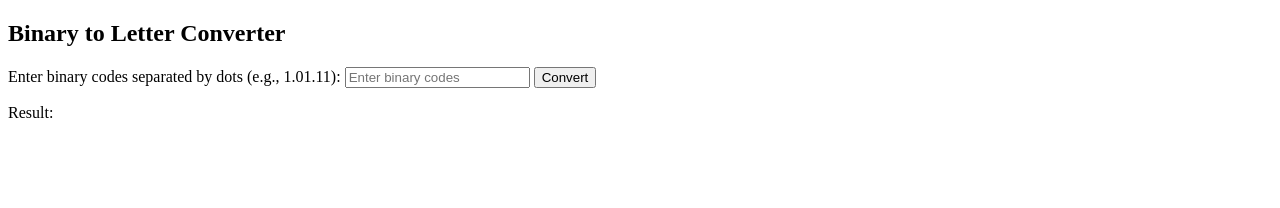
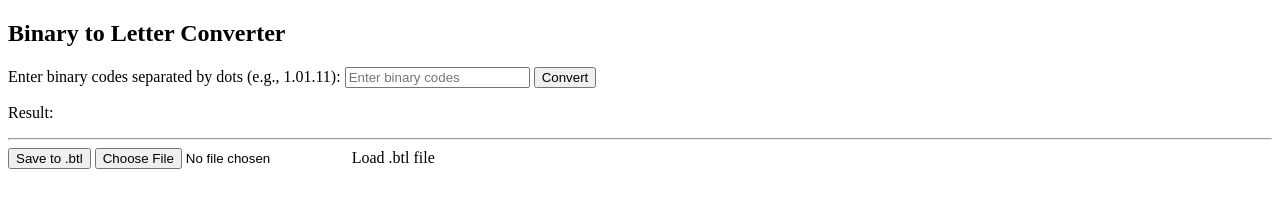
Before and after one commit to realsticklabs/binaryprog, a plain HTML site: page index.html in a window 1280 px wide. Drawn offline with Linux system fonts and the light colour scheme.

Commit message:
Update index.html

```diff
--- a/index.html
+++ b/index.html
@@ -5,12 +5,12 @@
     <meta name="viewport" content="width=device-width, initial-scale=1.0">
     <title>Binary to Letter Converter</title>
     <script>
+        // Function to convert binary to letters
         function binaryToLetter() {
             const binaryString = document.getElementById("binaryInput").value.trim();
             const binaryArray = binaryString.split('.');
             let result = '';
 
-            // Define the binary-to-letter map (1 = A, 01 = B, 11 = C, etc.)
             const binaryMap = {
                 '1': 'A',
                 '01': 'B',
@@ -40,17 +40,35 @@
                 '01011': 'Z',
             };
 
-            // Convert each binary code into corresponding letter
             binaryArray.forEach(binaryCode => {
-                if (binaryMap[binaryCode]) {
-                    result += binaryMap[binaryCode];
-                } else {
-                    result += '?'; // Use ? for invalid binary code
-                }
+                result += binaryMap[binaryCode] || '?'; // Use '?' for invalid binary codes
             });
 
-            // Display the result
             document.getElementById("result").textContent = result;
+        }
+
+        // Function to save input as .btl file
+        function saveToFile() {
+            const binaryInput = document.getElementById("binaryInput").value.trim();
+            const blob = new Blob([binaryInput], { type: 'application/octet-stream' });
+            const link = document.createElement('a');
+            link.href = URL.createObjectURL(blob);
+            link.download = 'binary_to_letter.btl';
+            link.click();
+        }
+
+        // Function to load .btl file
+        function loadFromFile(event) {
+            const file = event.target.files[0];
+            const reader = new FileReader();
+
+            reader.onload = function (e) {
+                document.getElementById("binaryInput").value = e.target.result;
+            };
+
+            if (file) {
+                reader.readAsText(file);
+            }
         }
     </script>
 </head>
@@ -60,5 +78,13 @@
     <input type="text" id="binaryInput" placeholder="Enter binary codes">
     <button onclick="binaryToLetter()">Convert</button>
     <p>Result: <span id="result"></span></p>
+
+    <hr>
+
+    <!-- Save and Load Buttons -->
+    <button onclick="saveToFile()">Save to .btl</button>
+    <input type="file" id="fileInput" accept=".btl" onchange="loadFromFile(event)" />
+    <label for="fileInput">Load .btl file</label>
+
 </body>
 </html>
```
